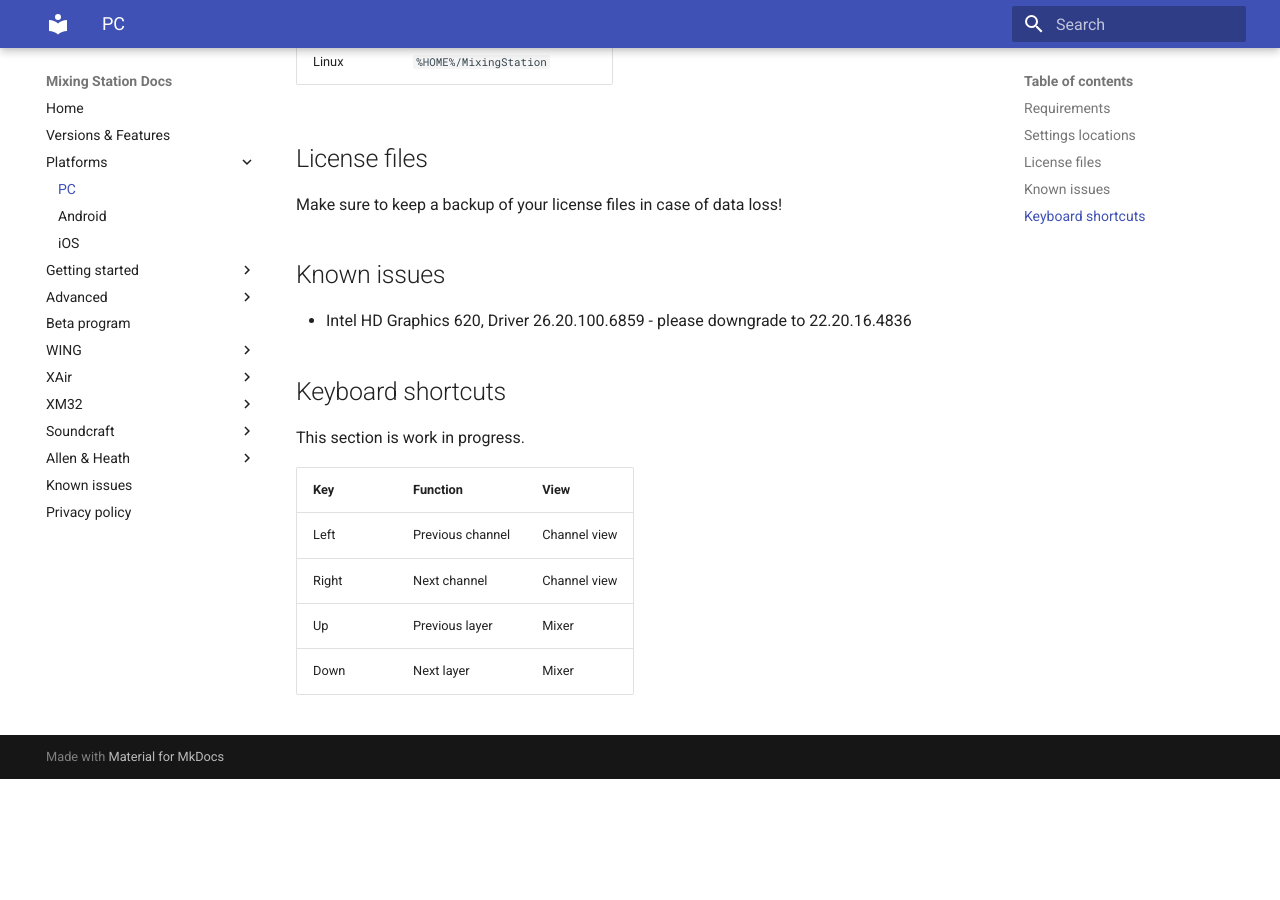
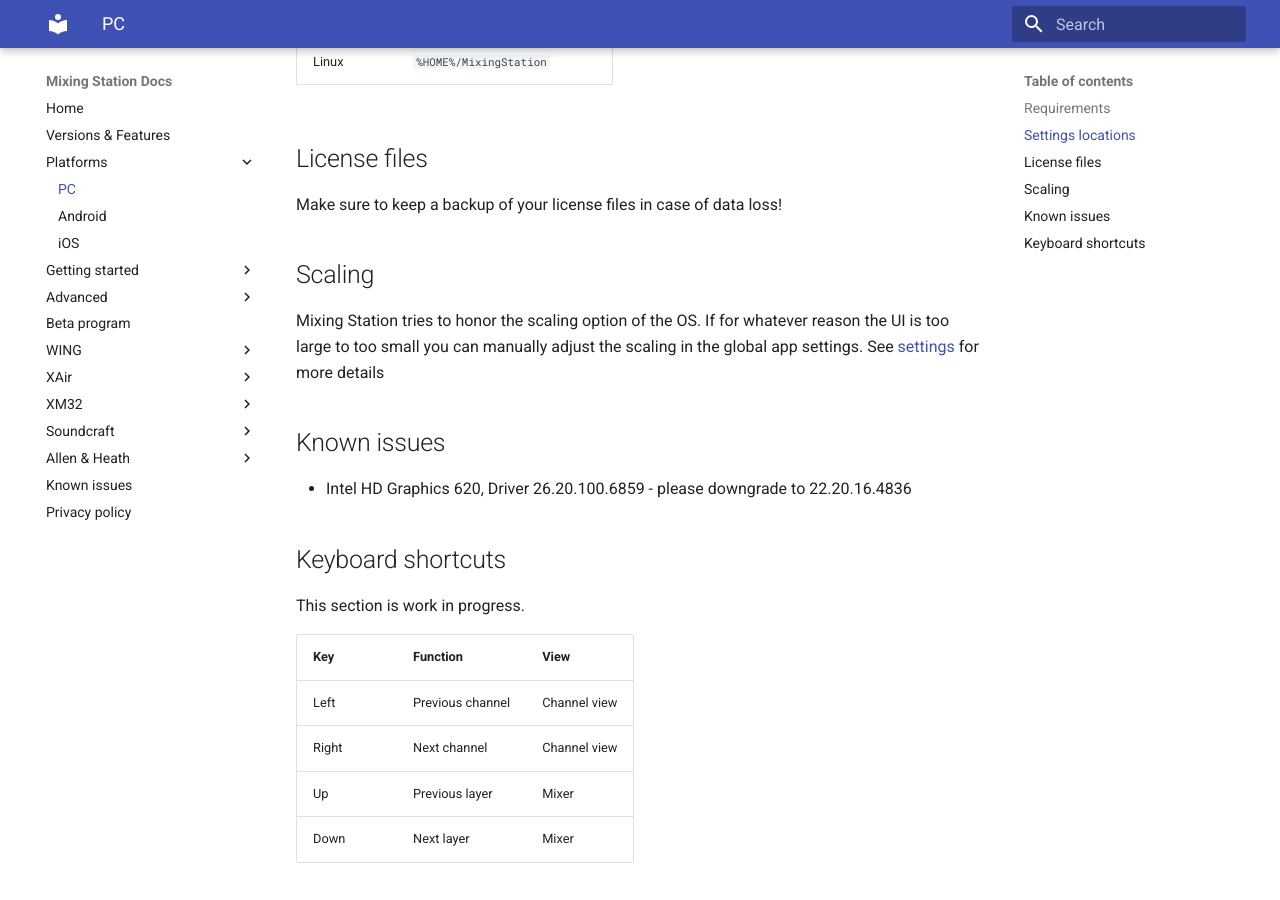
Before and after one commit to davidgiga1993/mixing-station-docs, an MkDocs documentation site: the page built from docs/platforms/pc.md, in a window 1280 px wide and 900 px high, scrolled down 712 px. Built offline with MkDocs 1.6.1 and Material for MkDocs 9.7.7, drawn with Linux system fonts in a browser that asks for light colours; before the commit the page ends 1491 px from its top, so only the background shows below that.

Commit message:
Update pc doc

```diff
--- a/docs/platforms/pc.md
+++ b/docs/platforms/pc.md
@@ -22,6 +22,11 @@
 ## License files
 Make sure to keep a backup of your license files in case of data loss!
 
+## Scaling
+Mixing Station tries to honor the scaling option of the OS.
+If for whatever reason the UI is too large to too small you can manually adjust the scaling in the global app settings.
+See [settings](../settings.md) for more details
+
 ## Known issues
 - Intel  HD Graphics 620, Driver 26.20.100.6859 - please downgrade to 22.20.16.4836
 
```
